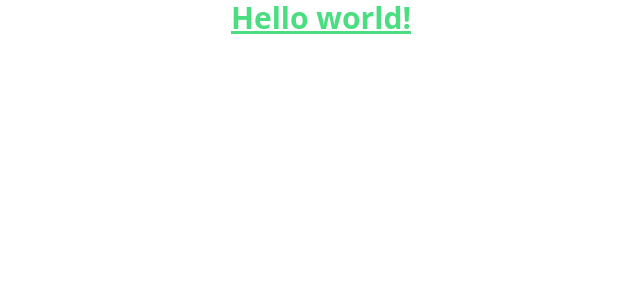
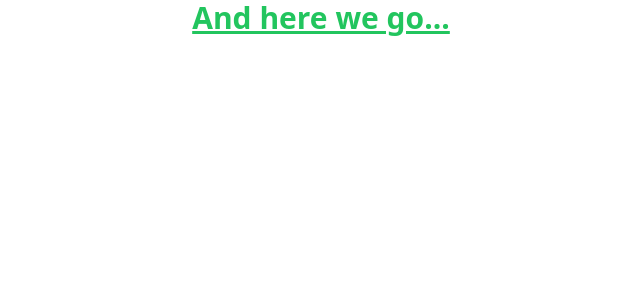
Before and after one commit to MLR990/eddie_frontend, a React (Vite) app: page / in a window 1280 px wide. Shown: the top 300 px of the page, without its empty margins (319-959 px from the left). Built offline with nearby package versions, Linux system fonts and the light colour scheme.

Commit message:
Initial App Routing and App Provider created

```diff
--- a/package.json
+++ b/package.json
@@ -11,7 +11,8 @@
   },
   "dependencies": {
     "react": "^18.2.0",
-    "react-dom": "^18.2.0"
+    "react-dom": "^18.2.0",
+    "react-router-dom": "^6.23.1"
   },
   "devDependencies": {
     "@types/react": "^18.2.66",
--- a/src/App.tsx
+++ b/src/App.tsx
@@ -1,8 +1,11 @@
+import { AppProvider } from './providers/app';
+import { AppRoutes } from './routes';
+
 function App() {
   return (
-    <h1 className='text-3xl text-green-400 font-bold underline text-center'>
-      Hello world!
-    </h1>
+    <AppProvider>
+      <AppRoutes />
+    </AppProvider>
   );
 }
 
--- /dev/null
+++ b/src/providers/app.tsx
@@ -0,0 +1,9 @@
+import { BrowserRouter as Router } from 'react-router-dom';
+
+type AppProviderProps = {
+  children: React.ReactNode;
+};
+
+export const AppProvider = ({ children }: AppProviderProps) => {
+  return <Router>{children}</Router>;
+};
--- /dev/null
+++ b/src/routes/index.tsx
@@ -0,0 +1,12 @@
+import { Route, Routes } from 'react-router-dom';
+import { lazyImport } from '../utils/lazy-import';
+
+const { LandingRoute } = lazyImport(() => import('./landing'), 'LandingRoute');
+
+export const AppRoutes = () => {
+  return (
+    <Routes>
+      <Route path='*' element={<LandingRoute />} />
+    </Routes>
+  );
+};
--- /dev/null
+++ b/src/routes/landing.tsx
@@ -0,0 +1,7 @@
+export const LandingRoute = () => {
+  return (
+    <h1 className='text-3xl text-green-500 font-bold underline text-center'>
+      And here we go...
+    </h1>
+  );
+};
--- /dev/null
+++ b/src/utils/lazy-import.ts
@@ -0,0 +1,14 @@
+import * as React from 'react';
+
+// named imports for React.lazy: https://github.com/facebook/react/issues/14603#issuecomment-726551598
+export function lazyImport<
+  T extends React.ComponentType<any>,
+  I extends { [K2 in K]: T },
+  K extends keyof I
+>(factory: () => Promise<I>, name: K): I {
+  return Object.create({
+    [name]: React.lazy(() =>
+      factory().then((module) => ({ default: module[name] }))
+    ),
+  });
+}
```
Also changed, not shown: 1 other file (tests, documents, lock files or other folders).
